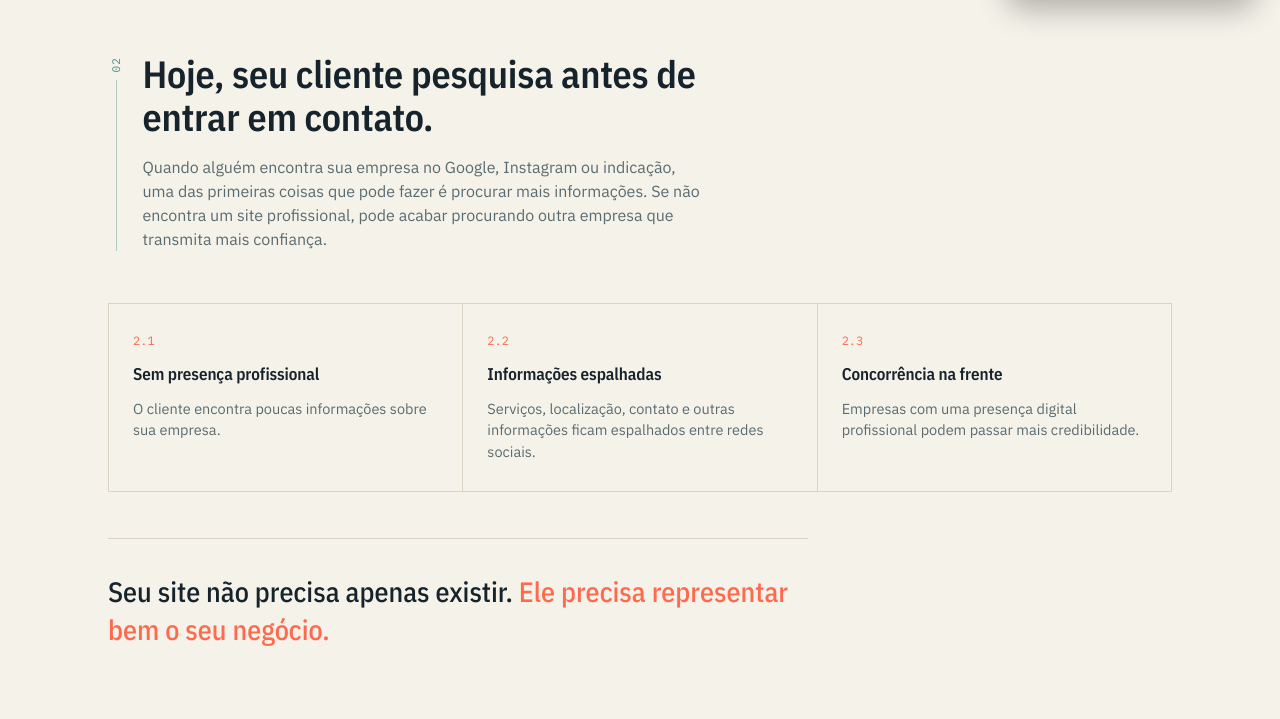
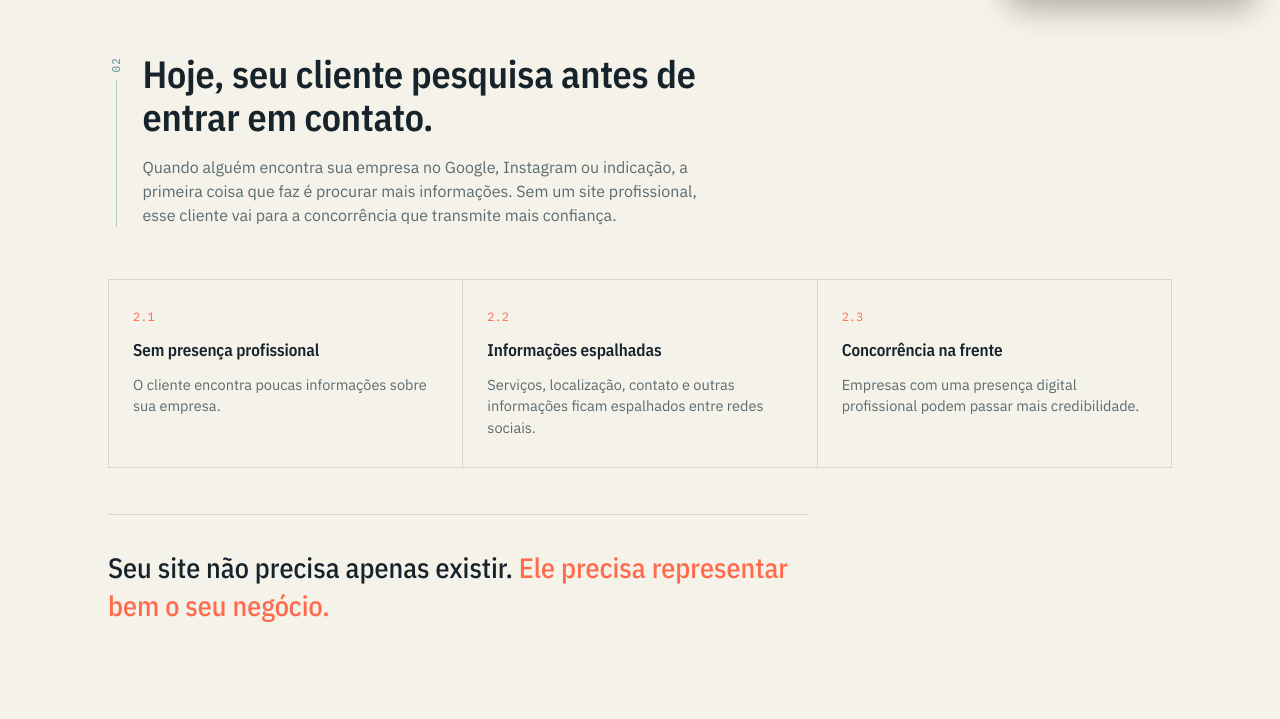
Before and after one commit to TechNodaOficial/LandingPage, a plain HTML site: page index.html in a window 1280 px wide. Shown: the part 778-1497 px from the top of the page. Drawn offline with nearby package versions, Linux system fonts and the light colour scheme.

Commit message:
Fix WhatsApp number and firm up hedging copy in problem section

```diff
--- a/index.html
+++ b/index.html
@@ -485,7 +485,7 @@
       <div class="sheet-index"><span class="idx-num">02</span><span class="idx-rule"></span></div>
       <div class="sheet-body">
         <h2>Hoje, seu cliente pesquisa antes de entrar em contato.</h2>
-        <p>Quando alguém encontra sua empresa no Google, Instagram ou indicação, uma das primeiras coisas que pode fazer é procurar mais informações. Se não encontra um site profissional, pode acabar procurando outra empresa que transmita mais confiança.</p>
+        <p>Quando alguém encontra sua empresa no Google, Instagram ou indicação, a primeira coisa que faz é procurar mais informações. Sem um site profissional, esse cliente vai para a concorrência que transmite mais confiança.</p>
       </div>
     </div>
     <div class="grid-3 reveal">
@@ -820,7 +820,7 @@
 
 <script>
   // ---- EDIT THIS: put the real WhatsApp number (with country + area code, digits only) ----
-  const WHATSAPP_NUMBER = "5544900000000"; // <-- troque pelo número real da Tech Noda
+  const WHATSAPP_NUMBER = "5543991772110";
   const WHATSAPP_MESSAGE = "Olá! Vi o processo de criação de sites da Tech Noda e gostaria de conversar sobre um projeto para minha empresa.";
   const waUrl = "https://wa.me/" + WHATSAPP_NUMBER + "?text=" + encodeURIComponent(WHATSAPP_MESSAGE);
   document.querySelectorAll(".wa-link, #waNav").forEach(el => el.setAttribute("href", waUrl));
```
